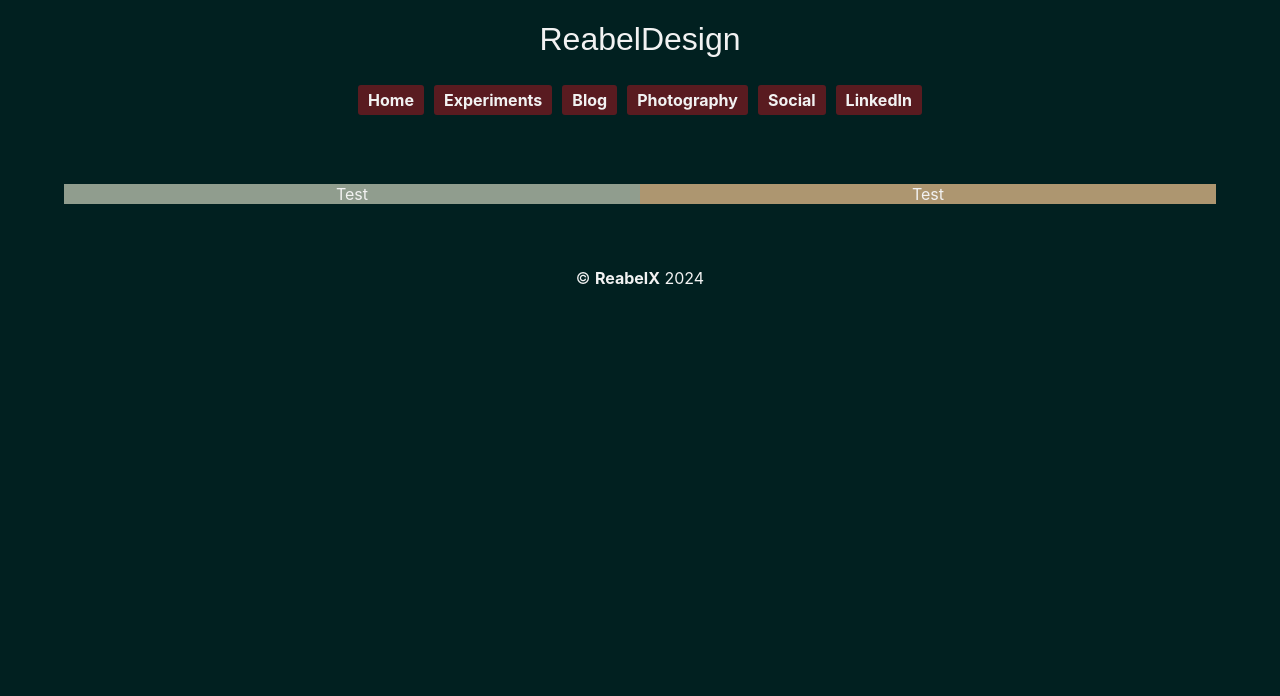
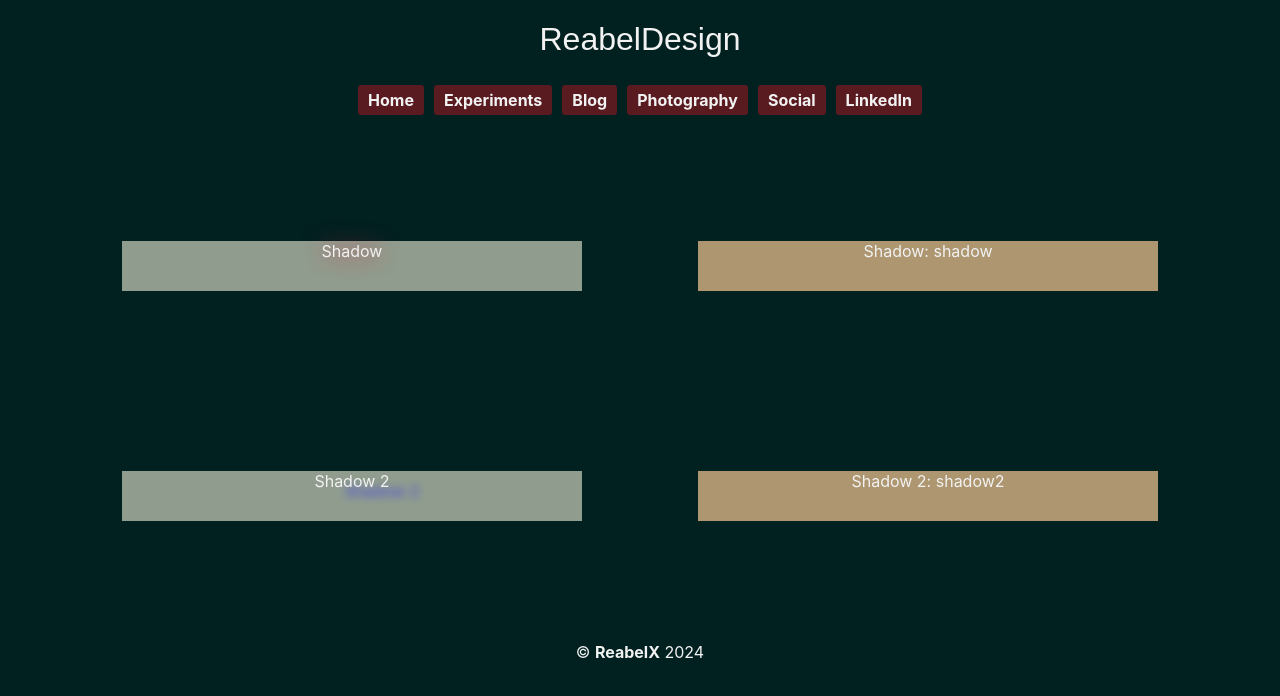
Before and after one commit to reabel/reabeldesign, a React (Vite) app: page /experiments in a window 1280 px wide. Shown: the top 696 px of the page. Built offline with nearby package versions, Linux system fonts and the light colour scheme.

Commit message:
Working on building out initial experiments

```diff
--- a/src/components/Experiments.tsx
+++ b/src/components/Experiments.tsx
@@ -1,14 +1,38 @@
 import React, { Component } from "react";
+import './experiments.css';
+type Experiment = {
+  name: String;
+  value: String;
+  className: any;
+}
+
+
+const fonts: Array<Experiment> = [
+  { name: 'Shadow', value: 'Shadow', className: 'shadow'},
+  { name: 'Shadow 2', value: 'Shadow 2', className: 'shadow2'},
+]
+
+const listFonts = fonts.map((font: Experiment, index) => {
+  return (
+    <div key={ font.name + index.toString() } className="experi-container">
+      <div className="experi-box">
+        <div className={font.className}>
+          {font.value}
+        </div>
+      </div>
+      <div className="experi-nfo">
+          {font.name}: {font.className}
+      </div>
+    </div>
+  );
+
+})
+
 class Experiments extends Component {
   render() {
     return (
-      <div id="experiments">
-        <div className="experi-box">
-            Test
-        </div>
-        <div className="experi-nfo">
-            Test
-        </div>
+      <div>
+        {listFonts}
       </div>
     );
   }
--- /dev/null
+++ b/src/components/experiments.css
@@ -0,0 +1,35 @@
+/* Main CSS for experiments*/
+
+.experi-container {
+    margin: 5%;
+    display: flex;
+    flex-direction: row;
+    flex-wrap: nowrap;
+    align-self: center;
+    /* min-height: 50vh; */
+}
+
+.experi-box {
+    margin: 5%;
+    min-height: 50px;
+    width: 50%;
+    background-color: rgba(245, 245, 220, 0.59);
+}
+
+.experi-nfo {
+    margin: 5%;
+    width: 50%;
+    background-color: rgba(222, 184, 135, 0.779);
+}
+
+/* Individual Styling */
+
+
+.shadow {
+    /* filter: drop-shadow(0 0 0.75rem crimson); */
+    filter: drop-shadow(0 0 0.75rem crimson);
+}
+
+.shadow2 {
+    filter: drop-shadow(30px 10px 4px #4444dd);
+}
```
